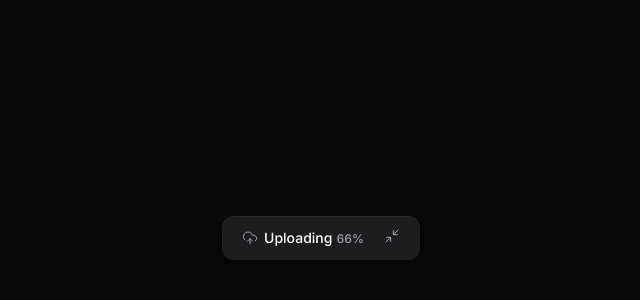
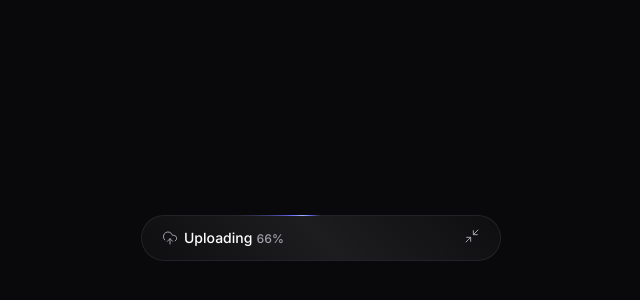
Before and after one commit to nicolasgfe/web, a React (Vite) app: page / in a window 1280 px wide. Shown: the part 162-462 px from the top of the page, without its empty margins (319-959 px from the left). Built offline with nearby package versions, Linux system fonts and the light colour scheme.

Commit message:
Adicionando animação em widget-upload

```diff
--- a/src/components/upload-widget.tsx
+++ b/src/components/upload-widget.tsx
@@ -6,13 +6,14 @@
 import { UploadWidgetMinimizeButton } from "./upload-widget-minimized-button";
 
 export function UploadWidget() {
-
+	const isThereAnyPendingUpload = true
 	const [isWidgetOpen, toggleWidgetOpen] = useCycle(false, true)
 
 	return (
-		<Collapsible.Root onOpenChange={() => toggleWidgetOpen()}>
+		<Collapsible.Root onOpenChange={() => toggleWidgetOpen()} asChild>
 			<motion.div
-				className="bg-zinc-900  overflow-hidden max-w-[360px] rounded-xl shadow-shape"
+				className="bg-zinc-900 overflow-hidden w-[360px] rounded-xl data-[state=open]:shadow-shape border border-transparent animate-border data-[state=closed]:rounded-3xl data-[state=closed]:data-[progress=false]:shadow-shape  data-[state=closed]:data-[progress=true]:[background:linear-gradient(45deg,#09090B,theme(colors.zinc.900)_50%,#09090B)_padding-box,conic-gradient(from_var(--border-angle),theme(colors.zinc.700/.48)_80%,_theme(colors.indigo.500)_86%,_theme(colors.indigo.300)_90%,_theme(colors.indigo.500)_94%,_theme(colors.zinc.600/.48))_border-box]"
+				data-progress={isThereAnyPendingUpload}
 				animate={isWidgetOpen ? "open" : "closed"}
 				variants={{
 					closed: {
--- a/src/index.css
+++ b/src/index.css
@@ -1,3 +1,9 @@
 @tailwind base;
 @tailwind components;
 @tailwind utilities;
+
+@property --border-angle {
+  inherits: false;
+  initial-value: 0deg;
+  syntax: "<angle>";
+}
--- a/tailwind.config.js
+++ b/tailwind.config.js
@@ -18,6 +18,14 @@
       boxShadow: {
         shape: "0px 8px 8px rgba(0, 0, 0, 0.1), 0px 4px 4px rgba(0, 0, 0, 0.1), 0px 2px 2px rgba(0, 0, 0, 0.1), 0px 0px 0px 1px rgba(0, 0, 0, 0.1), inset 0px 0px 0px 1px rgba(255, 255, 255, 0.03), inset 0px 1px 0px rgba(255, 255, 255, 0.03)",
         'shape-content': '0px 0px 0px 1px rgba(0, 0, 0, 0.25), inset 0px 1px 0px rgba(255, 255, 255, 0.02), inset 0px 0px 0px 1px rgba(255, 255, 255, 0.02)'
+      },
+      animation: {
+        border: "border 2s linear infinite"
+      },
+      keyframes: {
+        border: {
+          to: { "--border-angle": "360deg"}
+        }
       }
     },
   },
```
